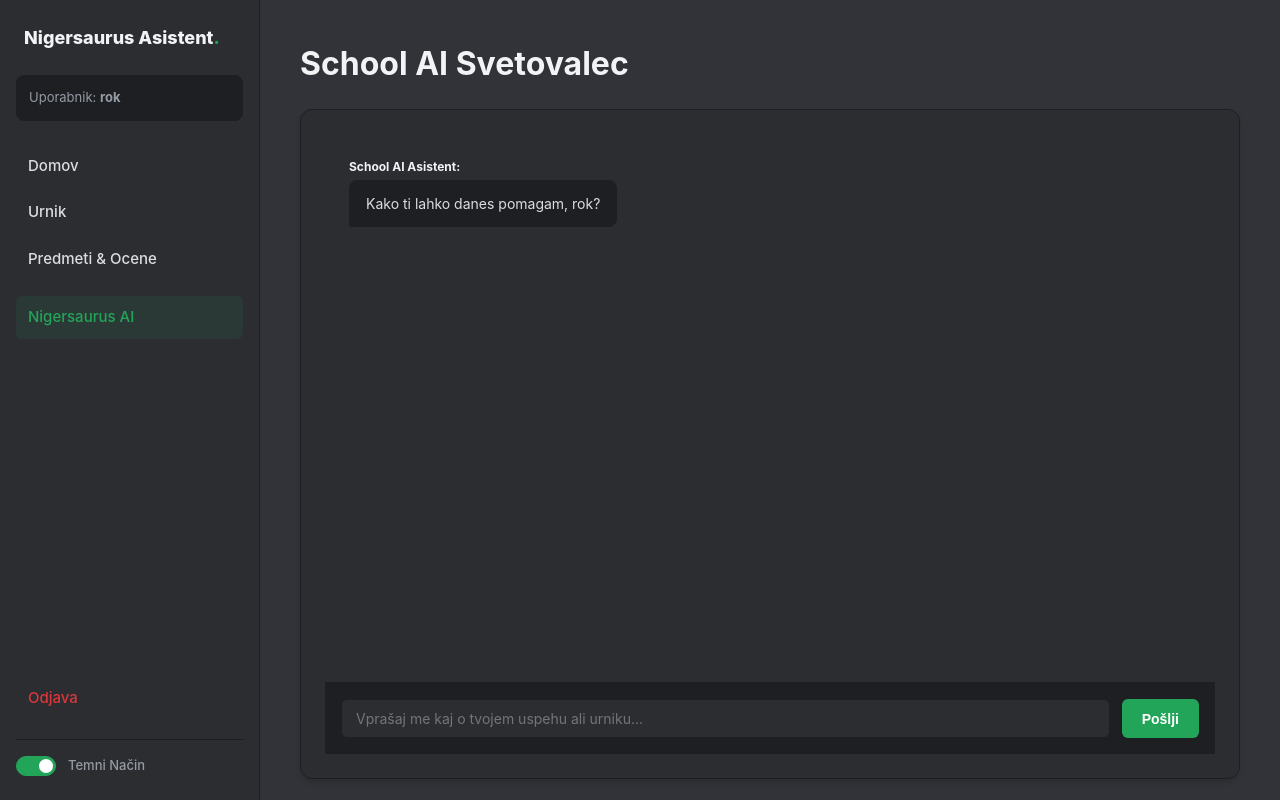
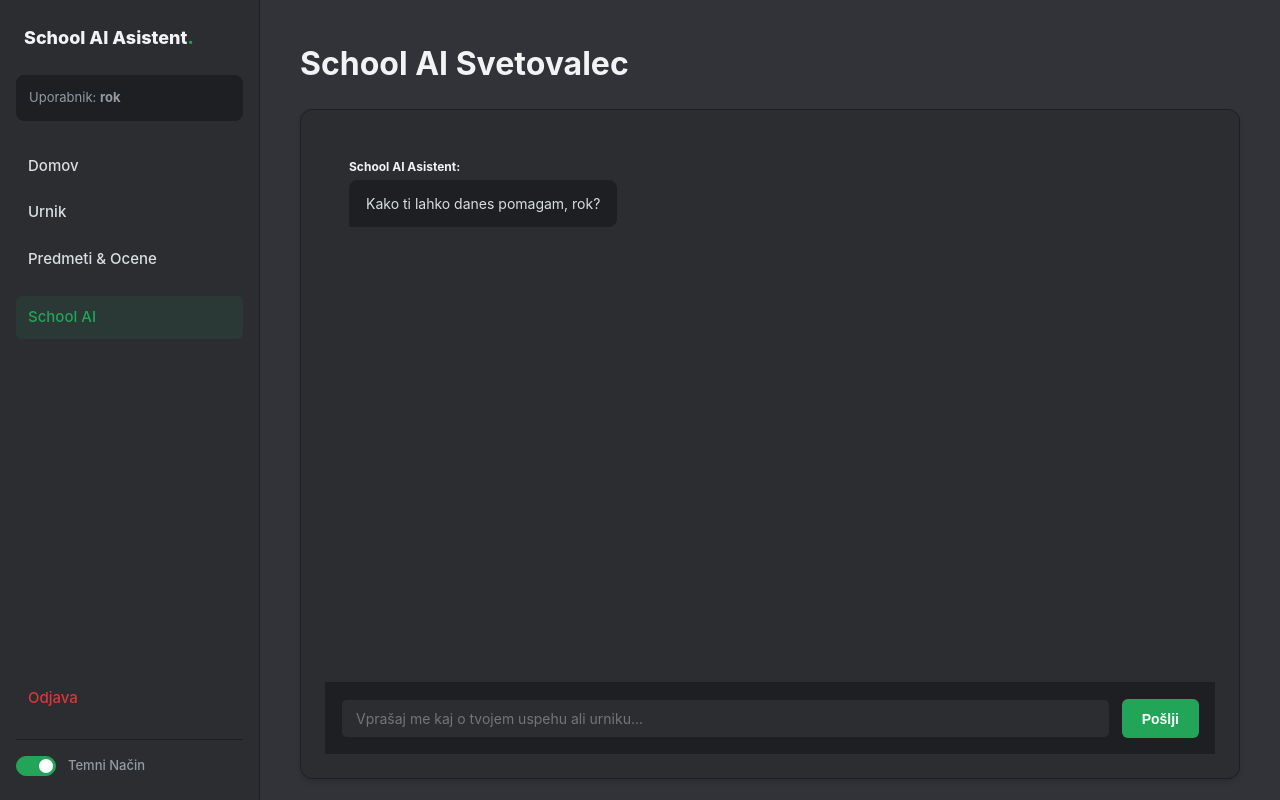
Before and after one commit to Rok777-coder/Projekt-NRP----SchoolAI-, a Flask app: page /ai-svetovalec in a window 1280 px wide. Run offline with Flask 3, Linux system fonts and the light colour scheme; a user stored in the database is signed in; data comes from the database, SQL or seed files in the repository.

Commit message:
Update base.html

```diff
--- a/templates/base.html
+++ b/templates/base.html
@@ -3,20 +3,20 @@
 <head>
     <meta charset="UTF-8">
     <meta name="viewport" content="width=device-width, initial-scale=1.0">
-    <title>Nigersaurus Asistent</title>
+    <title>School AI Asistent</title>
     <link rel="stylesheet" href="{{ url_for('static', filename='style.css') }}">
 </head>
 <body class="dark-theme"> <div class="app-container">
         <nav class="sidebar">
             <div class="logo-area">
-                <h2>Nigersaurus Asistent</h2>
+                <h2>School AI Asistent</h2>
             </div>
             {% if session.get('user_id') %}
             <div class="user-status">Uporabnik: <strong>{{ session.get('username') }}</strong></div>
             <a href="/">Domov</a>
             <a href="/urnik">Urnik</a>
             <a href="/predmeti">Predmeti & Ocene</a>
-            <a href="/ai-svetovalec">Nigersaurus AI</a>
+            <a href="/ai-svetovalec">School AI</a>
             <a href="/odjava" class="logout-btn">Odjava</a>
             {% endif %}
 
```
